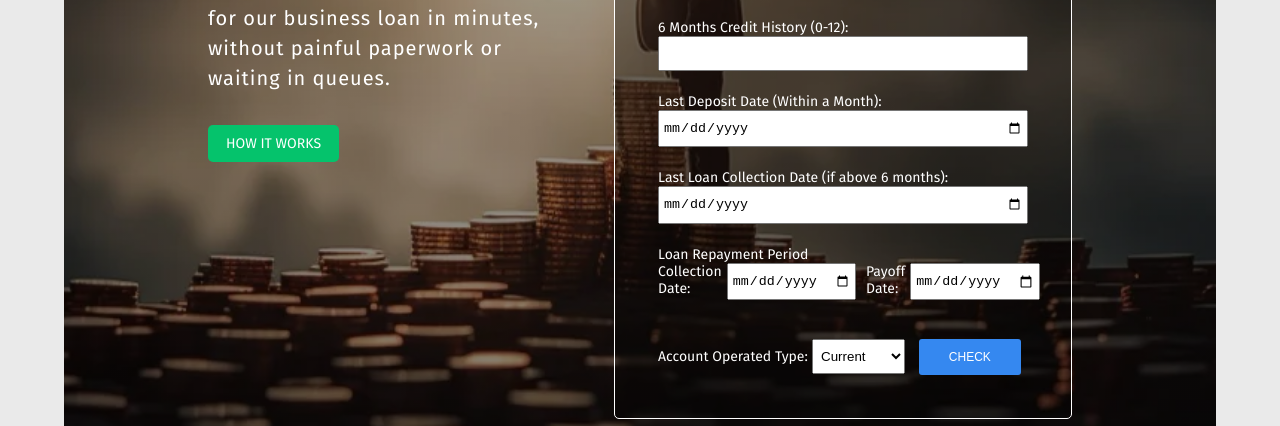
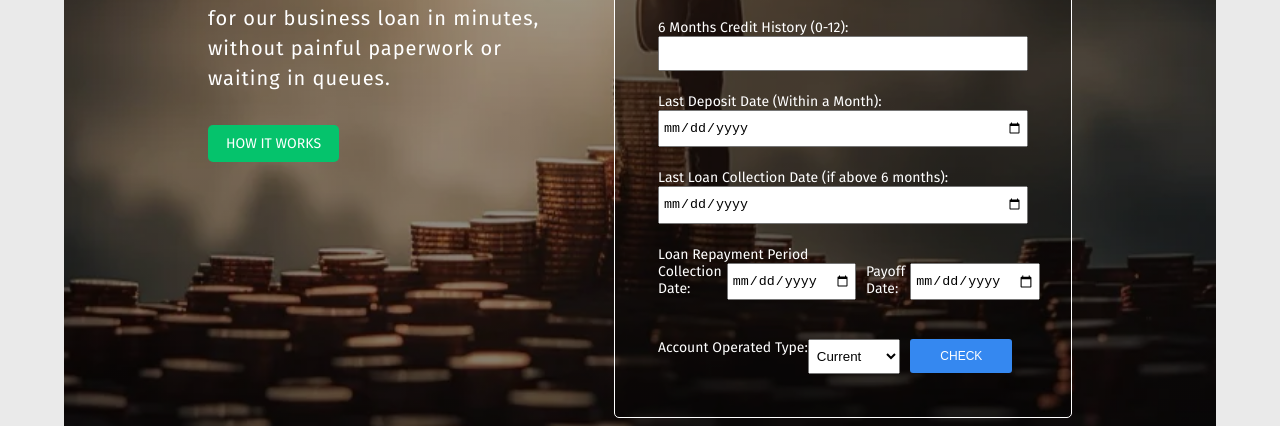
Before and after one commit to fateemaachi/Loan-web-application, a plain HTML site: page index.html in a window 1280 px wide. Shown: the part 374-800 px from the top of the page. Drawn offline with Linux system fonts and the light colour scheme.

Commit message:
fixing margin issues with github

```diff
--- a/index.html
+++ b/index.html
@@ -67,12 +67,17 @@
             </span>
            </div>
             <br>
-            <label for="accountType">Account Operated Type:</label>
-            <select id="accountType">
+            <div class="flex">
+              <label for="accountType">Account Operated Type:</label>
+              <select id="accountType">
               <option value="current">Current</option>
               <option value="savings">Savings</option>
             </select>
-            <button type="submit">Check</button>
+            <div class="ml">
+              <button type="submit">Check</button>
+            </div>
+            </div>
+
           </form>
         </div>
       </div>
--- a/style.css
+++ b/style.css
@@ -126,8 +126,8 @@ select{
   outline: none;
 }
 button{
-  margin-left: 10px;
-  padding: 11px 30px;
+  /* margin-left: 10px; */
+  padding: 10px 30px;
   border: none;
   border-radius: 3px;
   background: #3588f0;
@@ -157,6 +157,9 @@ button{
 }
 .mb{
   margin-bottom: 20px;
+}
+.ml{
+  margin-left: 10px;
 }
 .main{
   width: 90%;
```
